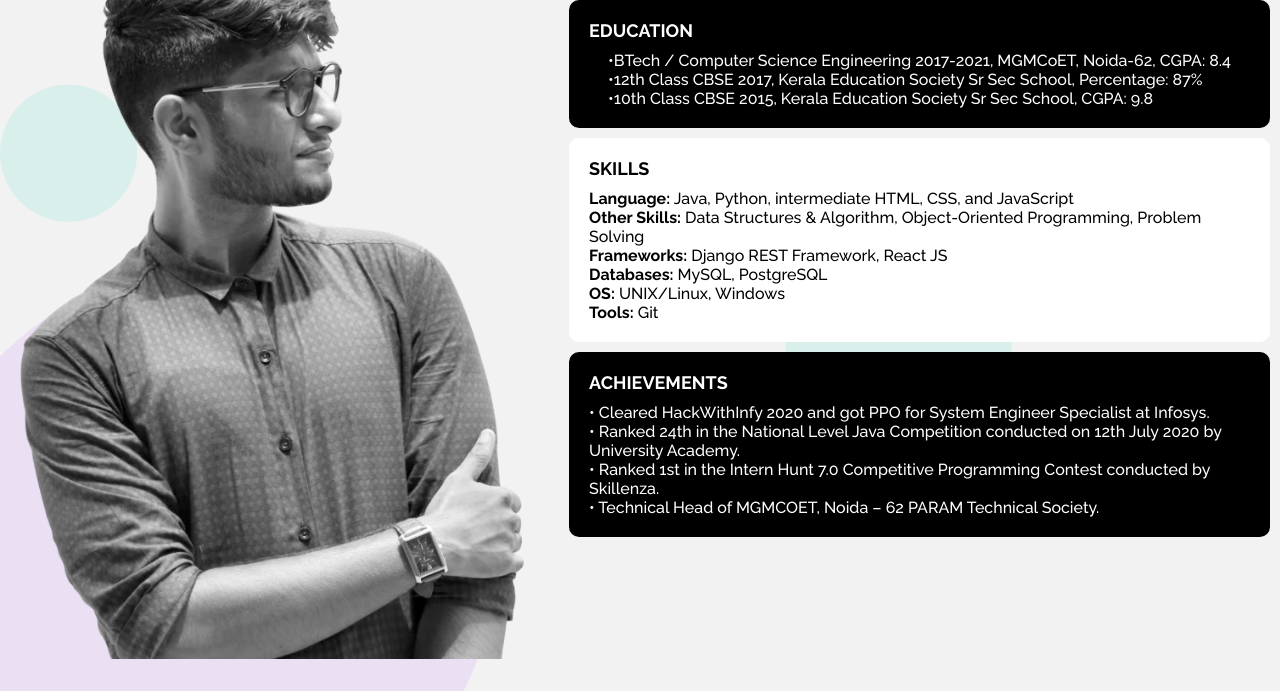
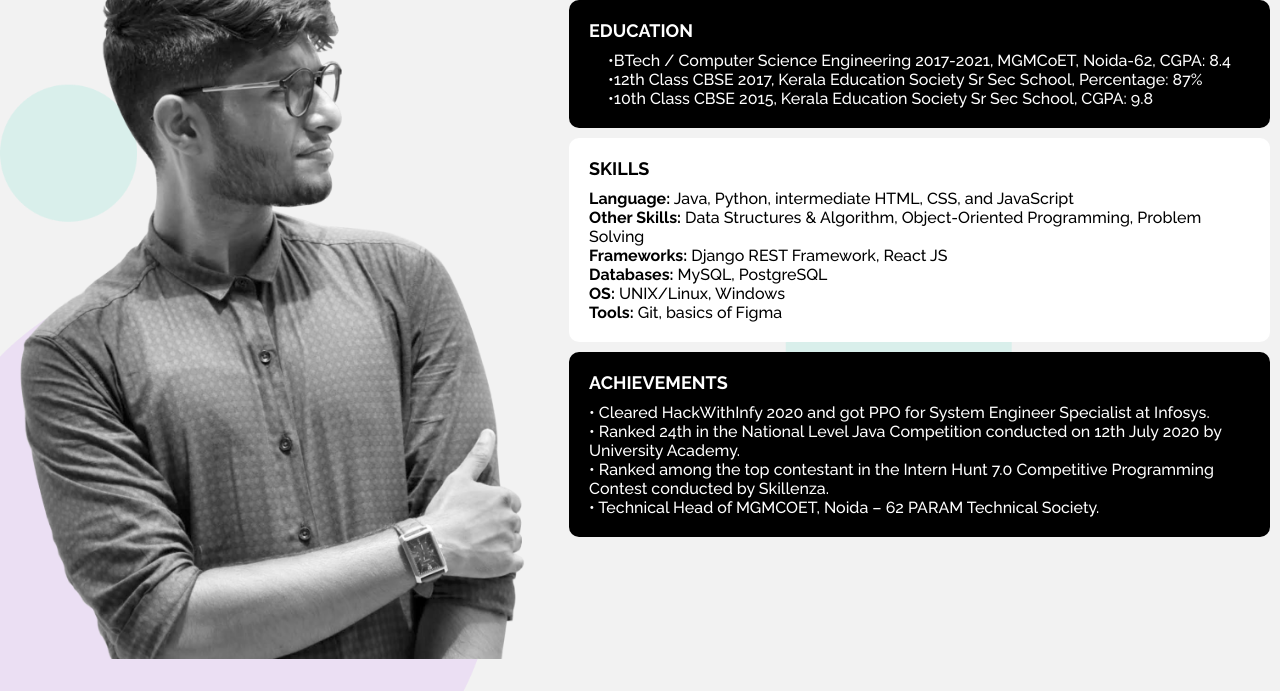
Before and after one commit to shalomalexander/portfolio, a plain HTML site: page about.html in a window 1280 px wide. Shown: the part 109-800 px from the top of the page. Drawn offline with Linux system fonts and the light colour scheme.

Commit message:
Updated the about page

```diff
--- a/about.html
+++ b/about.html
@@ -48,7 +48,7 @@
                         <strong>Frameworks:</strong> Django REST Framework, React JS<br>
                         <strong>Databases:</strong> MySQL, PostgreSQL<br>
                         <strong>OS:</strong> UNIX/Linux, Windows<br>
-                        <strong>Tools:</strong> Git<br>
+                        <strong>Tools:</strong> Git, basics of Figma<br>
                     </p>
                 </div>
                 <div class="card1">
@@ -56,7 +56,7 @@
                     <p>
                         • Cleared HackWithInfy 2020 and got PPO for System Engineer Specialist at Infosys. <br>
                         • Ranked 24th in the National Level Java Competition conducted on 12th July 2020 by University Academy.<br>
-                        • Ranked 1st in the Intern Hunt 7.0 Competitive Programming Contest conducted by Skillenza.<br>
+                        • Ranked among the top contestant in the Intern Hunt 7.0 Competitive Programming Contest conducted by Skillenza.<br>
                         • Technical Head of MGMCOET, Noida – 62 PARAM Technical Society.<br>
                     </p>
                 </div>
```
